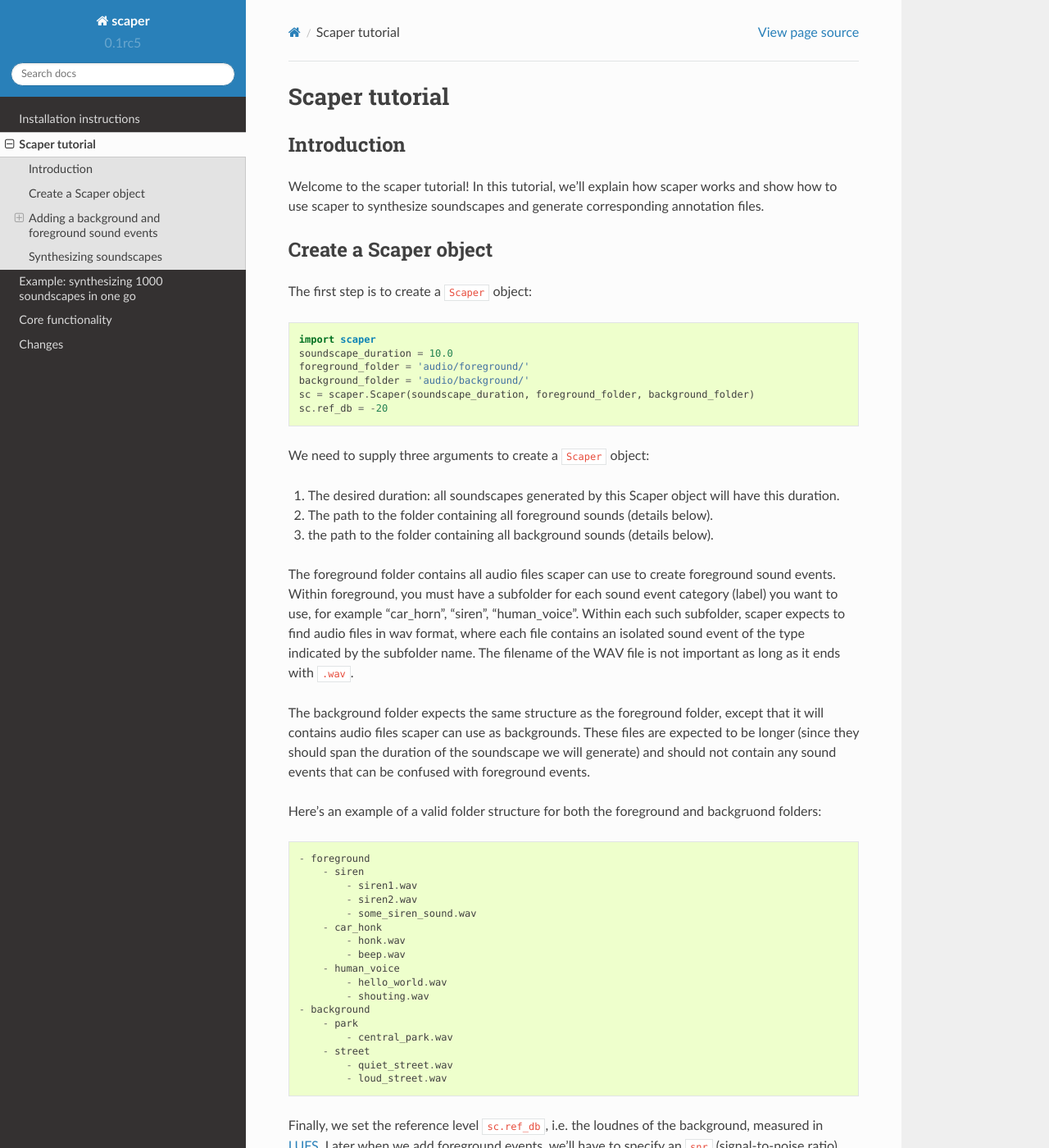
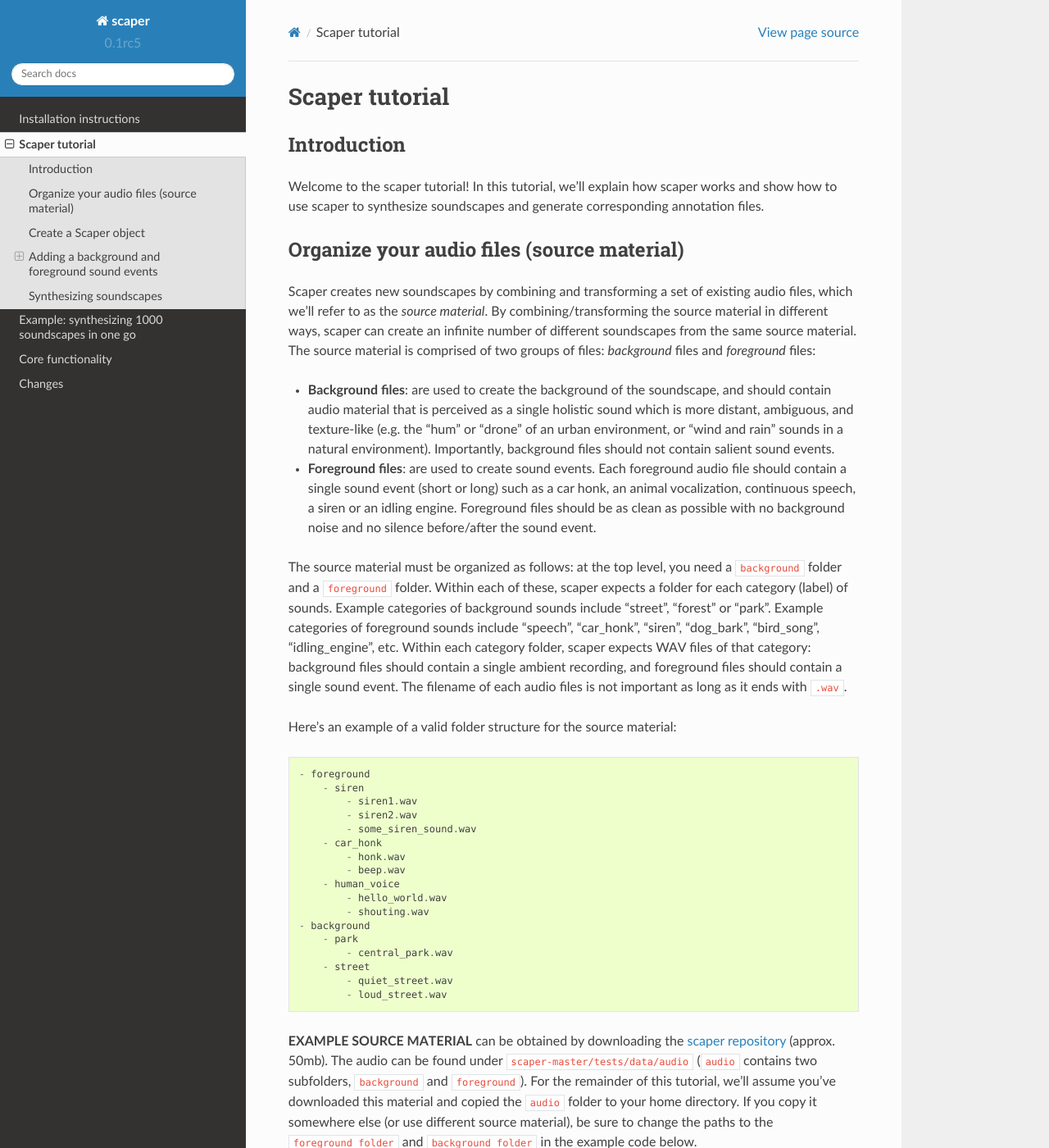
Before and after one commit to justinsalamon/scaper, a Sphinx documentation site: the page built from docs/tutorial.rst, in a window 1280 px wide and 1400 px high. Shown: the whole window at 82% size. Built offline with Sphinx 7.4.7 and the Read the Docs theme 2.0.0, drawn with Linux system fonts in a browser that asks for light colours; some of the changed text lies outside the part shown.

Commit message:
Include organize your audio sectino at beginning

```diff
--- a/docs/tutorial.rst
+++ b/docs/tutorial.rst
@@ -9,41 +9,39 @@ Welcome to the scaper tutorial! In this tutorial, we'll explain how scaper works
 and show how to use scaper to synthesize soundscapes and generate corresponding
 annotation files.
 
-Create a Scaper object
-----------------------
-The first step is to create a ``Scaper`` object:
+.. _organize_audio:
 
-.. code-block:: python
+Organize your audio files (source material)
+-------------------------------------------
+Scaper creates new soundscapes by combining and transforming a set of existing
+audio files, which we'll refer to as the `source material`. By
+combining/transforming the source material in different ways, scaper can create
+an infinite number of different soundscapes from the same source material.
+The source material is comprised of two groups of files: `background` files
+and `foreground` files:
 
-    import scaper
-    soundscape_duration = 10.0
-    foreground_folder = 'audio/foreground/'
-    background_folder = 'audio/background/'
-    sc = scaper.Scaper(soundscape_duration, foreground_folder, background_folder)
-    sc.ref_db = -20
+* **Background files**: are used to create the background of the soundscape, and
+  should contain audio material that is perceived as a single holistic sound
+  which is more distant, ambiguous, and texture-like (e.g. the "hum" or "drone"
+  of an urban environment, or "wind and rain" sounds in a natural environment).
+  Importantly, background files should not contain salient sound events.
+* **Foreground files**: are used to create sound events. Each foreground audio
+  file should contain a single sound event (short or long) such as a car honk,
+  an animal vocalization, continuous speech, a siren or an idling engine.
+  Foreground files should be as clean as possible with no background noise and
+  no silence before/after the sound event.
 
-We need to supply three arguments to create a ``Scaper`` object:
+The source material must be organized as follows: at the top level, you need a
+``background`` folder and a ``foreground`` folder. Within each of these, scaper
+expects a folder for each category (label) of sounds. Example categories of
+background sounds include "street", "forest" or "park". Example categories of
+foreground sounds include "speech", "car_honk", "siren", "dog_bark",
+"bird_song", "idling_engine", etc. Within each category folder, scaper expects
+WAV files of that category: background files should contain a single ambient
+recording, and foreground files should contain a single sound event. The
+filename of each audio files is not important as long as it ends with ``.wav``.
 
-1. The desired duration: all soundscapes generated by this Scaper object will have this duration.
-2. The path to the folder containing all foreground sounds (details below).
-3. the path to the folder containing all background sounds (details below).
-
-The foreground folder contains all audio files scaper can use to
-create foreground sound events. Within foreground, you must have a subfolder
-for each sound event category (label) you want to use, for example "car_horn",
-"siren", "human_voice". Within each such subfolder, scaper expects to find
-audio files in wav format, where each file contains an isolated sound event of
-the type indicated by the subfolder name. The filename of the WAV file is not
-important as long as it ends with ``.wav``.
-
-The background folder expects the same structure as the foreground folder,
-except that it will contains audio files scaper can use as backgrounds. These
-files are expected to be longer (since they should span the duration of the
-soundscape we will generate) and should not contain any sound events that can
-be confused with foreground events.
-
-Here's an example of a valid folder structure for both the foreground and
-backgruond folders::
+Here's an example of a valid folder structure for the source material::
 
     - foreground
         - siren
@@ -63,18 +61,44 @@ backgruond folders::
             - quiet_street.wav
             - loud_street.wav
 
+**EXAMPLE SOURCE MATERIAL** can be obtained by downloading the
+`scaper repository <https://github.com/justinsalamon/scaper/archive/master.zip>`_
+(approx. 50mb). The audio can be found under ``scaper-master/tests/data/audio``
+(``audio`` contains two subfolders, ``background`` and ``foreground``).
+For the remainder of this tutorial, we'll assume you've downloaded this material
+and copied the ``audio`` folder to your home directory. If you copy it somewhere
+else (or use different source material), be sure to change the paths to the
+``foreground_folder`` and ``background_folder`` in the example code below.
+
+Create a Scaper object
+----------------------
+The first step is to create a ``Scaper`` object:
+
+.. code-block:: python
+
+    import scaper
+    import os
+    soundscape_duration = 10.0
+    foreground_folder = os.path.expanduser('~/audio/foreground/')
+    background_folder = os.path.expanduser('~/audio/background/')
+    sc = scaper.Scaper(soundscape_duration, foreground_folder, background_folder)
+    sc.ref_db = -20
+
+We need to supply three arguments to create a ``Scaper`` object:
+
+1. The desired duration: all soundscapes generated by this Scaper object will have this duration.
+2. The path to the foreground folder.
+3. The path to the background folder.
+
+If you're not sure what the foreground and background folders are, please see
+:ref:`organize_audio`.
+
 Finally, we set the reference level ``sc.ref_db``, i.e. the loudnes of the
 background, measured in `LUFS <https://en.wikipedia.org/wiki/LKFS>`_. Later
 when we add foreground events, we'll have to specify an ``snr``
 (signal-to-noise ratio) value, i.e. by how many decibels (dB) should the foreground event
 be louder (or softer) with respect to the background level specified by
 ``sc.ref_db``.
-
-TIP: If you need some example sound files to experiment with scaper, you can
-download or clone the
-`scaper source code <https://github.com/justinsalamon/scaper>`_ which includes
-audio files already organized in the correct folder structure in the tests
-folder (``scaper/tests/data/audio``).
 
 Adding a background and foreground sound events
 -----------------------------------------------
@@ -246,4 +270,4 @@ label file format. The separator can be changed via ``generate()``'s ``txt_sep``
 parameter.
 
 That's it! For a more detailed example of automatically synthesizing 1000
-soundscapes using a single ``Scaper`` object, please see the examples.
+soundscapes using a single ``Scaper`` object, please see the :ref:`examples`.
```
